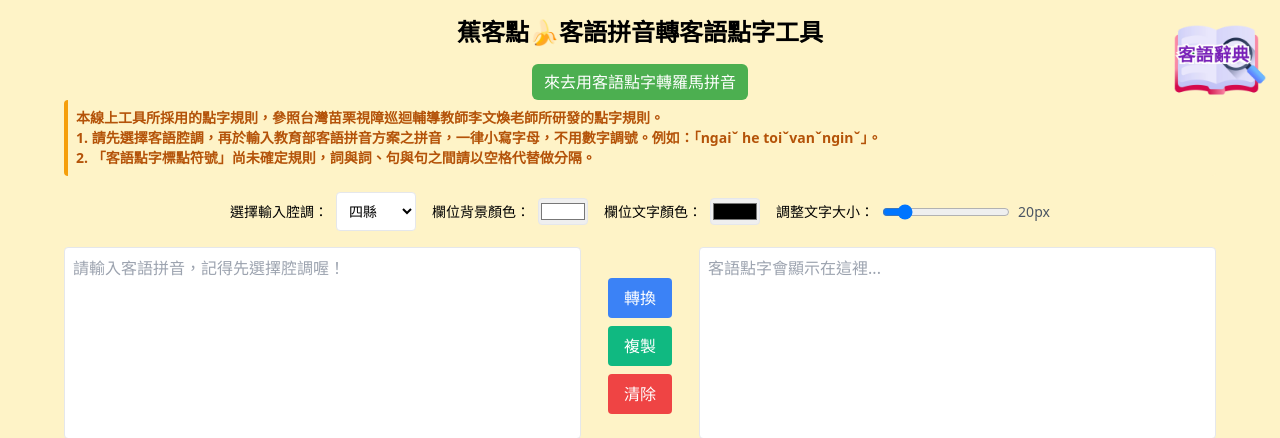
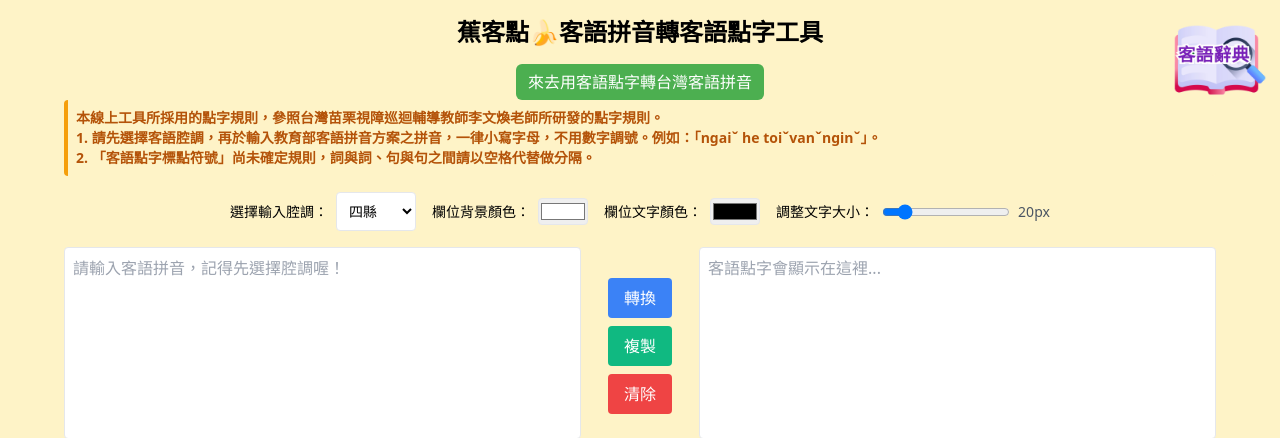
Before and after one commit to hunzan/haka_to_braille, a Flask app: page / in a window 1280 px wide. Shown: the top 438 px of the page. Run offline with Flask 3, Linux system fonts and the light colour scheme.

Commit message:
correct index.html

```diff
--- a/templates/index.html
+++ b/templates/index.html
@@ -68,7 +68,7 @@
       <button style="background-color: #4CAF50; color: white;
                      padding: 6px 12px; font-size: 16px;
                      border: none; border-radius: 6px; cursor: pointer;">
-        來去用客語點字轉羅馬拼音
+        來去用客語點字轉台灣客語拼音
       </button>
     </a>
     <a href="https://hakkadict.moe.edu.tw/" target="_blank" class="corner-link" aria-label="前往客語辭典外部網站">
```
